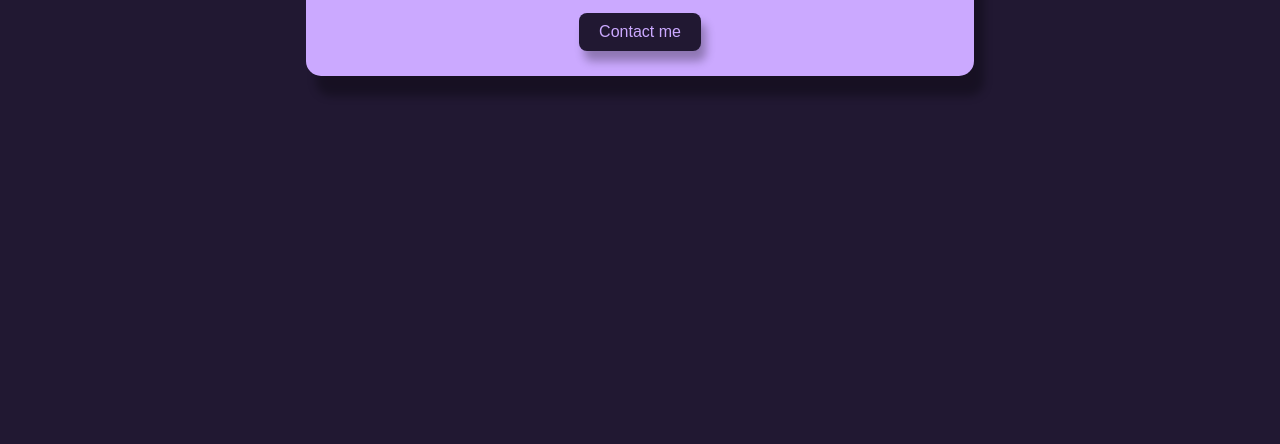
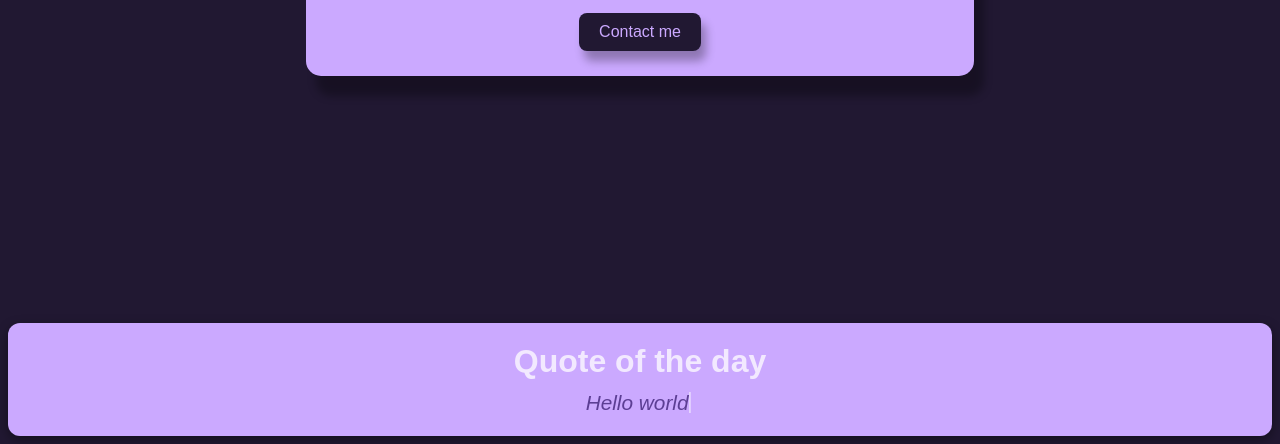
Before and after one commit to hysm10355/PelatihanTIK, a plain HTML site: page docs/index.html in a window 1280 px wide. Shown: the part 485-929 px from the top of the page. Before the commit the page ends 816 px from the top, so only its background shows below. Drawn offline with Linux system fonts and the light colour scheme.

Commit message:
Final touches

```diff
--- a/docs/index.css
+++ b/docs/index.css
@@ -36,3 +36,50 @@ body {
     border-radius: 50%;
     object-fit: cover;
 }
+
+.card-footer {
+    background-color: #CBA9FF;
+    border-radius: 12px;           /* same corner rounding */
+    box-shadow: 0 4px 12px rgba(0,0,0,0.4); /* same shadow */
+    padding: 20px;                 /* internal spacing */
+    text-align: center;
+}
+
+.quote-header {
+    margin-top: 0rem;
+    margin-bottom: 10px;
+}
+
+.typing-container {
+    color: #5C3E94;
+    display: inline-flex;
+    align-items: center;
+    white-space: nowrap;
+    font-size: 1.3rem;
+    overflow: hidden;
+}
+
+.cursor {
+    color: #FFFFFF;
+    position: relative;
+    top: -2.4px;
+    left: -2px;
+    transform: scaleX(.5);
+    font-size: 1.4rem;
+    animation: blink 0.7s steps(1) infinite;
+}
+
+.quote-text {
+    font-style: italic;
+}
+
+
+.cursor.typing {
+    animation: none; /* stops blinking while typing */
+}
+
+@keyframes blink {
+    50% {
+        opacity: 0;
+    }
+}
--- a/docs/index.html
+++ b/docs/index.html
@@ -12,8 +12,17 @@
                 <h1>Hisyam Aura Listiawan</h1>
                 <p>Siswa SMA yang tertarik dengan teknologi dan desain. Selamat datang di website saya</p>
                 <button class="meetButton" id="meetMe">Contact me</button>
-                <script src="index.js"></script>
             </div>
         </div>
+
+        <footer class="card-footer">
+            <h1 class="quote-header">Quote of the day</h1>
+            <div class="typing-container">
+                <span class="quote-text" id="text"></span>
+                <span class="cursor">|</span>
+            </div>
+        </footer>
+
+        <script src="index.js"></script>
     </body>
 </html>
--- a/docs/index.js
+++ b/docs/index.js
@@ -1 +1,68 @@
 document.getElementById("meetMe").onclick = function () {window.location = "https://www.instagram.com/hisyamauralistiawan?igsh=dzNyNWJqYmMxdnl3"; };
+
+const quotes = [
+  "Hello world",
+  "Do it scared. Bravery isn’t the absence of fear it’s action despite it.",
+  "The best way to predict your future is to create it.",
+  "You don’t have to be extreme, just consistent.",
+  "Discipline is choosing what you want most over what you want now.",
+  "Dream big. Start small. Act now.",
+  "Perfection is not attainable, but if we chase perfection we can catch excellence.",
+  "Don’t count the days, make the days count.",
+  "You either run the day or the day runs you.",
+  "Success is the sum of small efforts repeated day in and day out.",
+  "Work hard in silence, let your success make the noise.",
+  "The secret of getting ahead is getting started.",
+  "Sometimes later becomes never. Do it now.",
+  "Don’t let yesterday take up too much of today.",
+  "Courage is resistance to fear, mastery of fear — not absence of fear.",
+  "The harder you work for something, the greater you’ll feel when you achieve it.",
+  "You don’t find willpower, you create it.",
+  "A year from now, you’ll wish you had started today.",
+  "It always seems impossible until it’s done.",
+  "Push yourself, because no one else is going to do it for you.",
+  "Fall seven times, stand up eight.",
+  "Make your life a masterpiece; imagine no limitations on what you can be.",
+  "Motivation gets you started. Habit keeps you going.",
+  "Don’t wish for it. Work for it.",
+  "What you do today can improve all your tomorrows.",
+  "Energy flows where attention goes."
+];
+
+const textEl = document.getElementById("text");
+const cursorEl = document.querySelector(".cursor");
+
+let quoteIndex = 0;
+let charIndex = 0;
+let typingSpeed = 80;
+let delayBetweenQuotes = 5000; // 5 seconds
+
+function type() {
+  const currentQuote = quotes[quoteIndex];
+  cursorEl.classList.add("typing"); // stop blinking while typing
+
+  if (charIndex < currentQuote.length) {
+    textEl.textContent += currentQuote.charAt(charIndex);
+    charIndex++;
+    setTimeout(type, typingSpeed);
+  } else {
+    cursorEl.classList.remove("typing"); // resume blink
+    setTimeout(erase, delayBetweenQuotes);
+  }
+}
+
+function erase() {
+  cursorEl.classList.add("typing"); // stop blinking while erasing
+
+  if (charIndex > 0) {
+    textEl.textContent = textEl.textContent.slice(0, -1);
+    charIndex--;
+    setTimeout(erase, 40);
+  } else {
+    cursorEl.classList.remove("typing");
+    quoteIndex = (quoteIndex + 1) % quotes.length;
+    setTimeout(type, 500);
+  }
+}
+
+window.onload = type;
```
